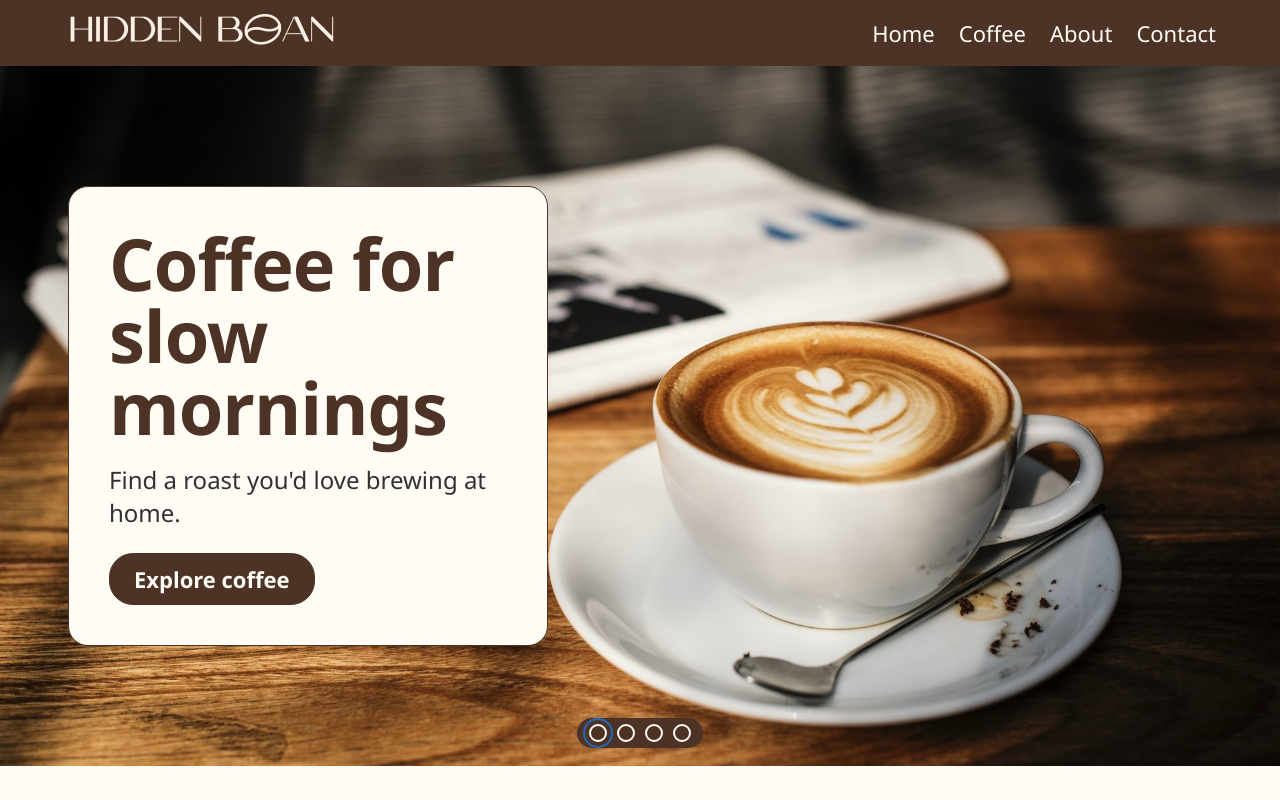
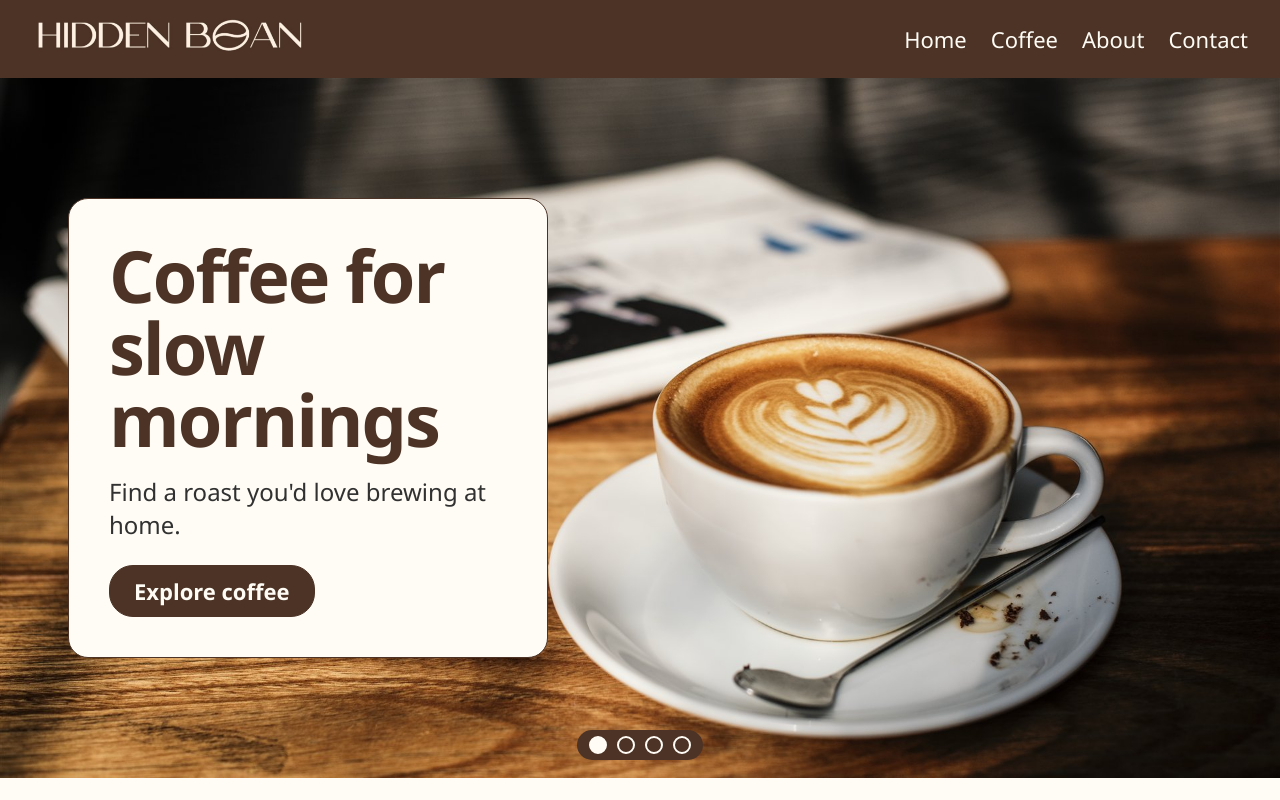
Before and after one commit to RipplesDance/WebDesignCA2, a plain HTML site: page index.html in a window 1280 px wide. Both pictures are taken after a click on the button 598 px from the left and 733 px from the top of the page. Drawn offline with Linux system fonts and the light colour scheme.

Commit message:
feat: finished slider

```diff
--- a/css/home/home.css
+++ b/css/home/home.css
@@ -5,8 +5,7 @@
 
 .slides {
   display: flex;
-  transition: transform 0.5s ease;
-  touch-action: pan-y pinch-zoom;
+  transition: all 0.5s;
 }
 
 .slide {
@@ -36,7 +35,6 @@
 .hero {
   position: relative;
   width: 42%;
-  min-width: 21.875rem;
   max-width: 38rem;
   padding: 2.5rem;
   border: 1px solid #4c3326;
@@ -49,7 +47,7 @@
   font-size: 4.5rem;
   font-weight: 700;
   line-height: 1;
-  letter-spacing: -1px;
+  letter-spacing: -2px;
 }
 
 .hero p {
@@ -68,9 +66,7 @@
   font-size: 1.375rem;
   font-weight: 600;
   text-decoration: none;
-  transition:
-    background-color 0.15s,
-    color 0.15s;
+  transition: all 0.15s;
 }
 
 .hero-button:hover {
@@ -99,7 +95,6 @@
   cursor: pointer;
 }
 
-.slider-dots button:hover {
+.slider-dots .active {
   background-color: #fffcf5;
-  box-shadow: 0 0 0 2px #2568b9;
 }
--- a/css/nav.css
+++ b/css/nav.css
@@ -3,16 +3,14 @@ nav {
   align-items: center;
   justify-content: space-between;
   gap: 0.75rem 1.5rem;
-  padding: 0.625rem 5%;
+  padding: 1rem 2rem;
   background-color: #4c3326;
 }
 
 .nav-img-container {
   position: relative;
-  flex-shrink: 0;
   width: 17rem;
   height: 2.75rem;
-  overflow: hidden;
 }
 
 .nav-img-container img {
@@ -25,7 +23,6 @@ nav {
 
 .nav-actions {
   display: flex;
-  flex-wrap: wrap;
   gap: 0.5rem 1.5rem;
 }
 
@@ -34,7 +31,6 @@ nav {
   padding: 0.5rem 0;
   color: #fffcf5;
   font-size: 1.375rem;
-  text-decoration: none;
 }
 
 .nav-actions a:hover {
--- a/css/shared.css
+++ b/css/shared.css
@@ -2,6 +2,10 @@
   box-sizing: border-box;
   margin: 0;
   padding: 0;
+}
+
+a {
+  text-decoration: none;
 }
 
 html {
@@ -13,9 +17,3 @@ body {
   background-color: #fffcf5;
   color: #4c3326;
 }
-
-a:focus,
-button:focus {
-  outline: 2px solid #2568b9;
-  outline-offset: 4px;
-}
--- a/index.html
+++ b/index.html
@@ -40,7 +40,7 @@
               <a class="hero-button" href="menu.html">Explore coffee</a>
             </div>
           </article>
-          <article class="slide" inert>
+          <article class="slide">
             <div class="background-img"></div>
             <div class="hero">
               <h2>Meet Hidden Bean</h2>
@@ -50,7 +50,7 @@
               <a class="hero-button" href="about.html">About us</a>
             </div>
           </article>
-          <article class="slide" inert>
+          <article class="slide">
             <div class="background-img"></div>
             <div class="hero">
               <h2>Find your roast</h2>
@@ -58,7 +58,7 @@
               <a class="hero-button" href="menu.html">View the menu</a>
             </div>
           </article>
-          <article class="slide" inert>
+          <article class="slide">
             <div class="background-img"></div>
             <div class="hero">
               <h2>Let’s talk coffee</h2>
@@ -69,25 +69,13 @@
         </div>
         <div class="slider-dots" role="group" aria-label="Choose a slide">
           <button
+            class="active"
             type="button"
             aria-label="Home slide"
-            aria-pressed="true"
           ></button>
-          <button
-            type="button"
-            aria-label="About slide"
-            aria-pressed="false"
-          ></button>
-          <button
-            type="button"
-            aria-label="Coffee slide"
-            aria-pressed="false"
-          ></button>
-          <button
-            type="button"
-            aria-label="Contact slide"
-            aria-pressed="false"
-          ></button>
+          <button type="button" aria-label="About slide"></button>
+          <button type="button" aria-label="Coffee slide"></button>
+          <button type="button" aria-label="Contact slide"></button>
         </div>
       </section>
     </main>
--- a/javascript/home/slider.js
+++ b/javascript/home/slider.js
@@ -1,37 +1,17 @@
 const track = document.querySelector(".slides");
-const slides = document.querySelectorAll(".slide");
-const dots = document.querySelectorAll(".slider-dots button");
+const dotContainer = document.querySelector(".slider-dots");
+const dots = Array.from(dotContainer.querySelectorAll("button"));
 let current = 0;
-let startX = 0;
-let startY = 0;
 
 function showSlide(index) {
-  slides[current].inert = true;
-  dots[current].setAttribute("aria-pressed", "false");
-
+  dots[current].classList.remove("active");
   current = index;
-  track.style.transform = "translateX(-" + current * 100 + "%)";
-  slides[current].inert = false;
-  dots[current].setAttribute("aria-pressed", "true");
+  track.style.transform = `translateX(-${current * 100}%)`;
+  dots[current].classList.add("active");
 }
 
-dots.forEach(function (dot, index) {
-  dot.addEventListener("click", function () {
-    showSlide(index);
-  });
+dotContainer.addEventListener("click", (event) => {
+  const button = event.target.closest("button");
+  const index = dots.indexOf(button);
+  if (index !== -1) showSlide(index);
 });
-
-track.addEventListener("touchstart", function (event) {
-  startX = event.touches[0].clientX;
-  startY = event.touches[0].clientY;
-});
-
-track.addEventListener("touchend", function (event) {
-  const touch = event.changedTouches[0];
-  const dx = touch.clientX - startX;
-  const dy = touch.clientY - startY;
-  if (Math.abs(dx) < 50 || Math.abs(dx) <= Math.abs(dy)) return;
-
-  const next = current + (dx < 0 ? 1 : -1);
-  if (next >= 0 && next < slides.length) showSlide(next);
-});
```
